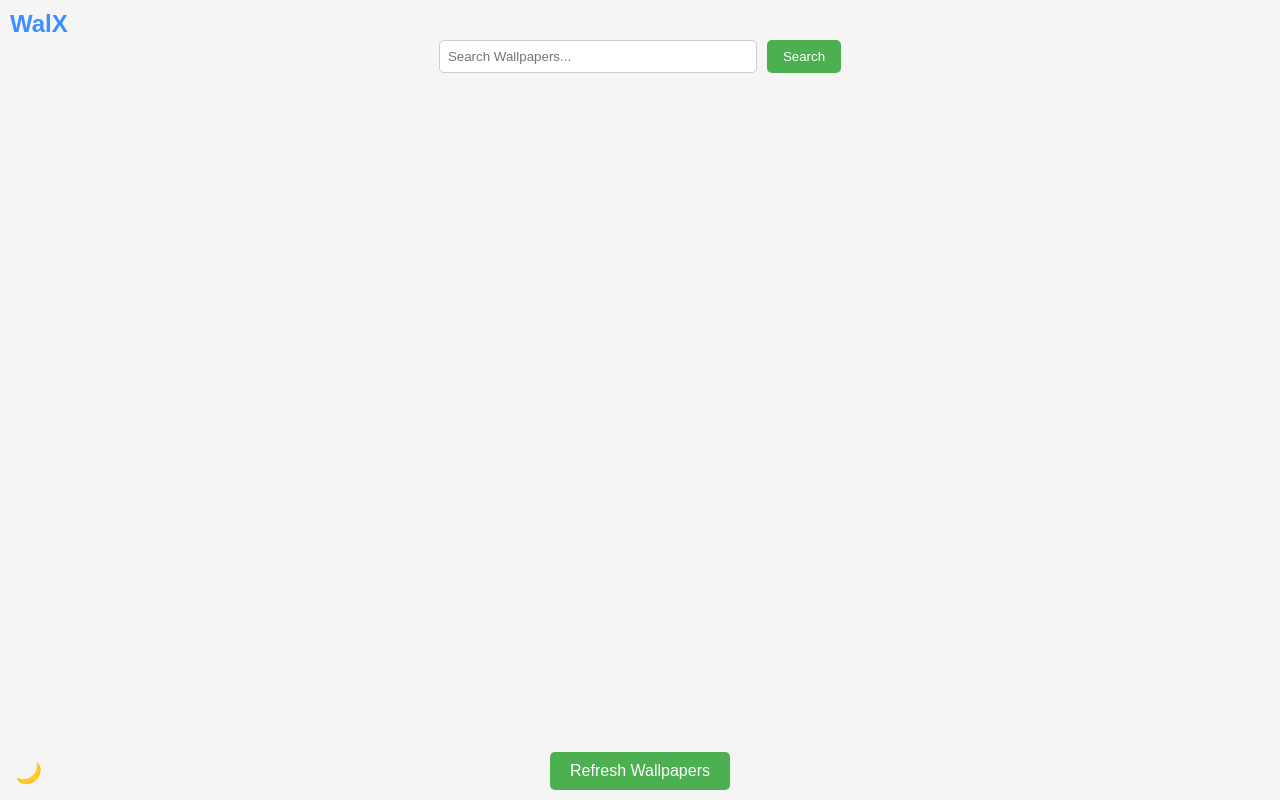
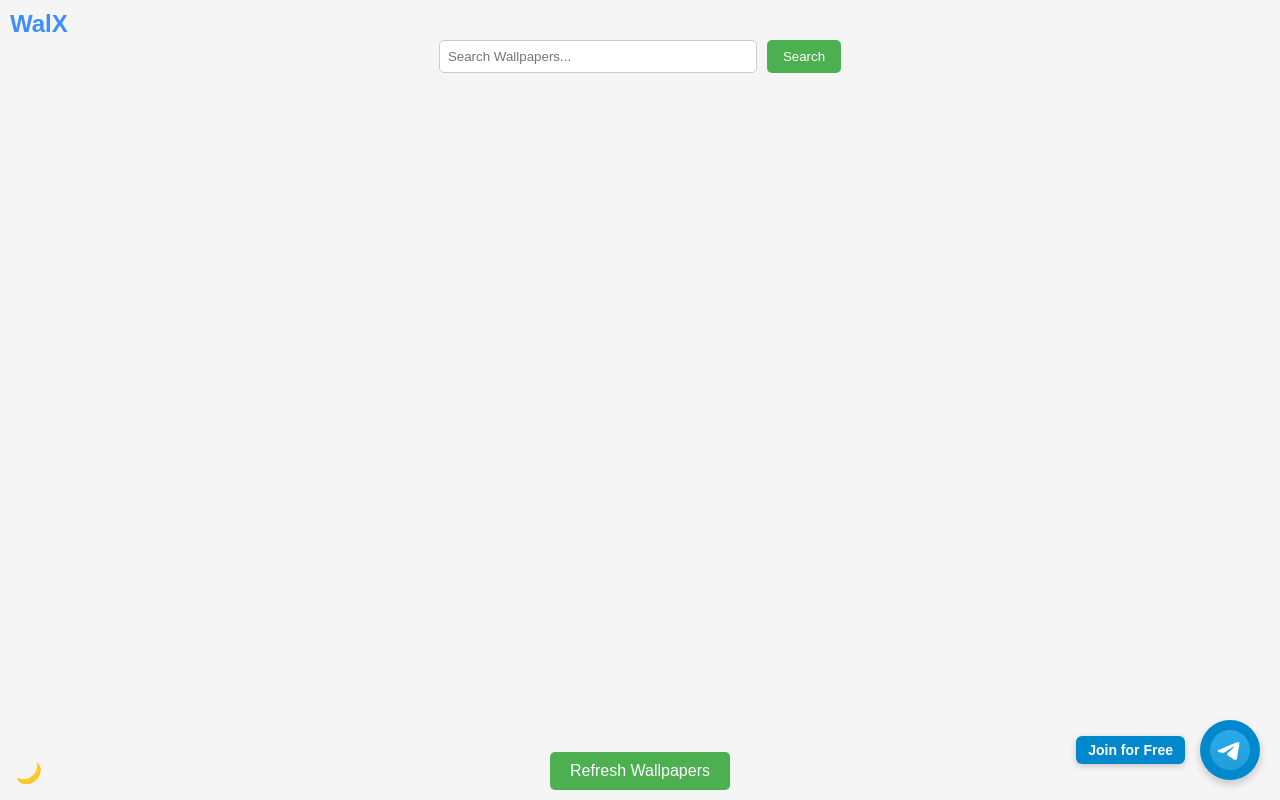
Before and after one commit to sanskardrolia/wallpaper-v1, a website: page public/index.html in a window 1280 px wide. Drawn offline with Linux system fonts and the light colour scheme; no server answers.

Commit message:
Added Telegram Bot

```diff
--- a/public/index.html
+++ b/public/index.html
@@ -20,6 +20,11 @@
       <i class="icon" id="themeIcon">🌙</i>
     </button>
   </div>
+   <!-- Telegram Floating Button -->
+   <a href="https://t.me/WalXPexelsbot" target="_blank" class="telegram-float">
+    <img src="./telegram-icon.png" alt="Telegram Bot">
+    <span class="telegram-tooltip">Join for Free</span>
+  </a>
 
   <script src="script.js"></script>
 </body>
--- a/public/style.css
+++ b/public/style.css
@@ -24,6 +24,73 @@ body {
   margin: 0;
   font-size: 1.5em;
 }
+
+/* Floating Telegram Icon */
+.telegram-float {
+  position: fixed;
+  bottom: 20px;
+  right: 20px;
+  width: 60px;
+  height: 60px;
+  background-color: #0088cc;
+  border-radius: 50%;
+  display: flex;
+  align-items: center;
+  justify-content: center;
+  box-shadow: 0 4px 8px rgba(0, 0, 0, 0.2);
+  transition: transform 0.2s ease-in-out;
+  text-decoration: none;
+}
+
+/* Telegram Icon */
+.telegram-float img {
+  width: 40px;
+  height: 40px;
+}
+
+/* Floating Telegram Icon */
+.telegram-float {
+  position: fixed;
+  bottom: 20px;
+  right: 20px;
+  width: 60px;
+  height: 60px;
+  background-color: #0088cc;
+  border-radius: 50%;
+  display: flex;
+  align-items: center;
+  justify-content: center;
+  box-shadow: 0 4px 8px rgba(0, 0, 0, 0.2);
+  text-decoration: none;
+}
+
+/* Telegram Icon */
+.telegram-float img {
+  width: 40px;
+  height: 40px;
+}
+
+/* Tooltip Message - Always Visible */
+.telegram-tooltip {
+  position: absolute;
+  right: 75px; /* Adjust position */
+  background-color: #0088cc;
+  color: #fff;
+  padding: 6px 12px;
+  border-radius: 6px;
+  font-size: 14px;
+  white-space: nowrap;
+  box-shadow: 0 2px 6px rgba(0, 0, 0, 0.2);
+  font-weight: bold;
+}
+
+/* Ensuring it's always visible */
+.telegram-float .telegram-tooltip {
+  visibility: visible;
+  opacity: 1;
+}
+
+
 
 /* Search bar styling */
 .search-bar {
```
Also changed, not shown: public/telegram-icon.png (added).
